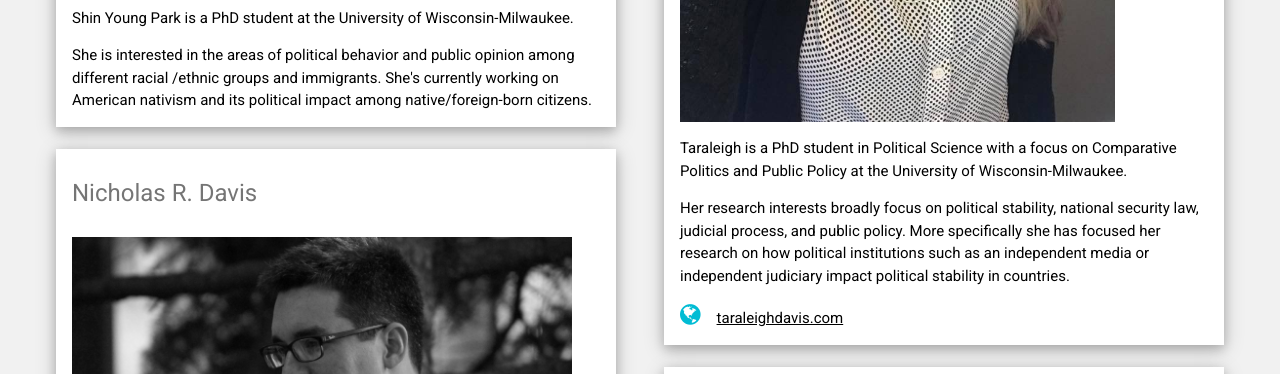
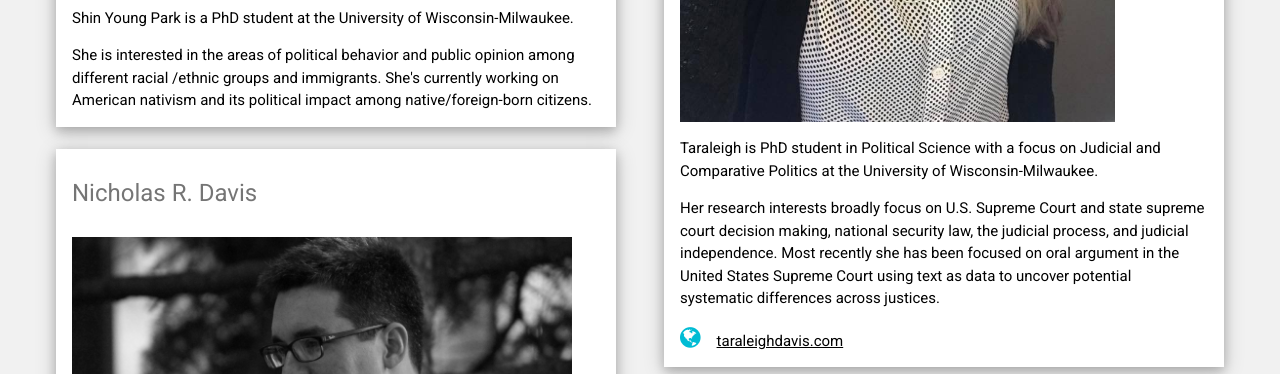
Before and after one commit to experimentalpolitics/experimentalpolitics.github.io, a plain HTML site: page members.html in a window 1280 px wide. Shown: the part 1580-1954 px from the top of the page. Drawn offline with nearby package versions, Linux system fonts and the light colour scheme; some icons are missing.

Commit message:
Tara updates made to members and research pages

```diff
--- a/members.html
+++ b/members.html
@@ -134,14 +134,15 @@ html,body,h1,h2,h3,h4,h5,h6 {font-family: "Roboto", sans-serif}
                 style="height: 580px; width: 435px;"
                 alt="taraleigh">
             </div>
-            <p> Taraleigh is a PhD student in Political Science with a focus on
-              Comparative Politics and Public Policy at the University of
+            <p> Taraleigh is PhD student in Political Science with a focus on
+              Judicial and Comparative Politics at the University of
               Wisconsin-Milwaukee. </p>
-            <p> Her research interests broadly focus on political stability,
-              national security law, judicial process, and public policy. More
-              specifically she has focused her research on how political
-              institutions such as an independent media or independent judiciary
-              impact political stability in countries. </p>
+            <p> Her research interests broadly focus on U.S. Supreme Court and
+              state supreme court decision making, national security law, the
+              judicial process, and judicial independence. Most recently she has
+              been focused on oral argument in the United States Supreme Court
+              using text as data to uncover potential systematic differences
+              across justices. </p>
             <p> <i class="fa fa-globe w3-margin-right w3-xlarge w3-text-cyan">
               </i><a target="_blank" href="https://www.taraleighdavis.com/">taraleighdavis.com</a>
             </p>
```
Also changed, not shown: research.html (+8 -0 lines).
